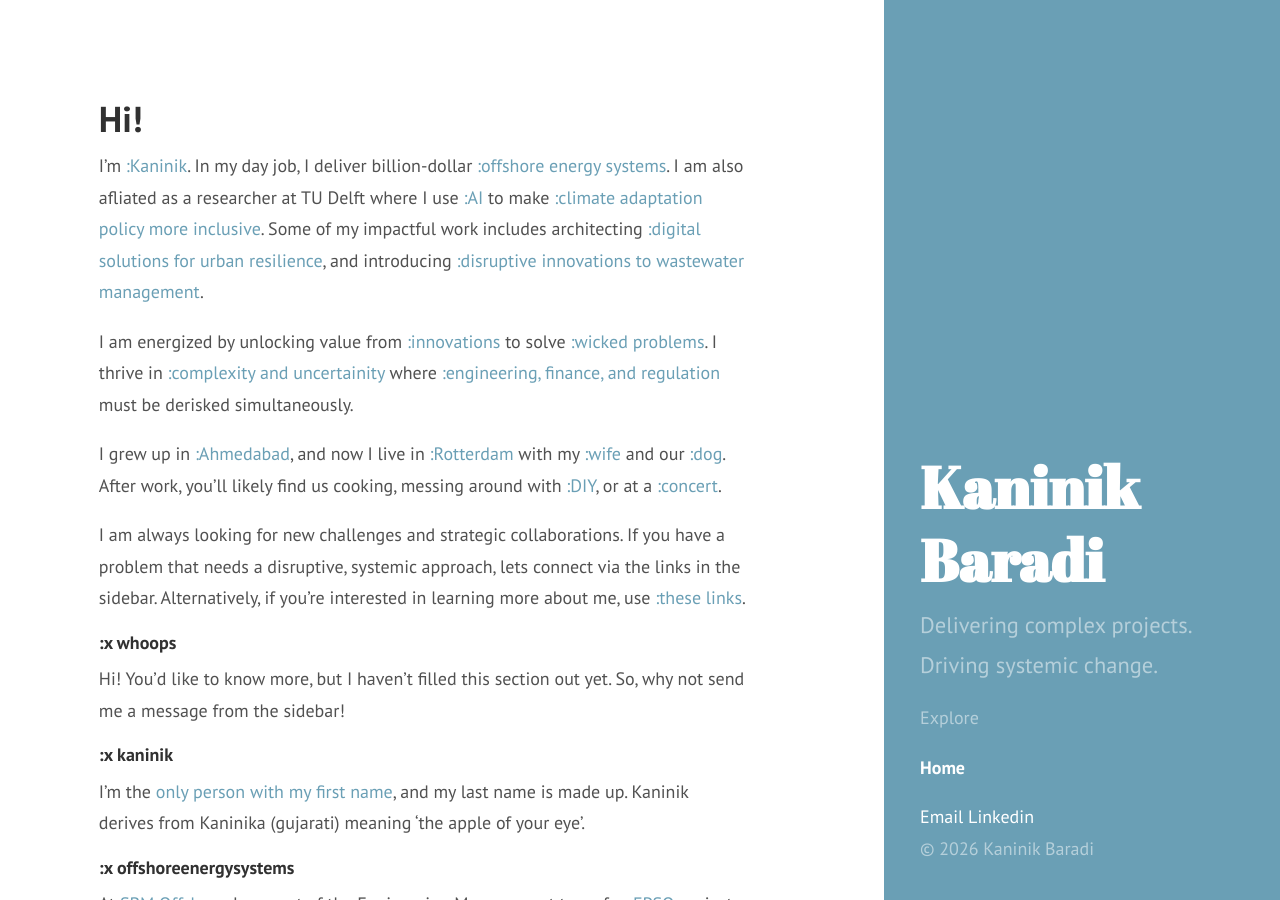
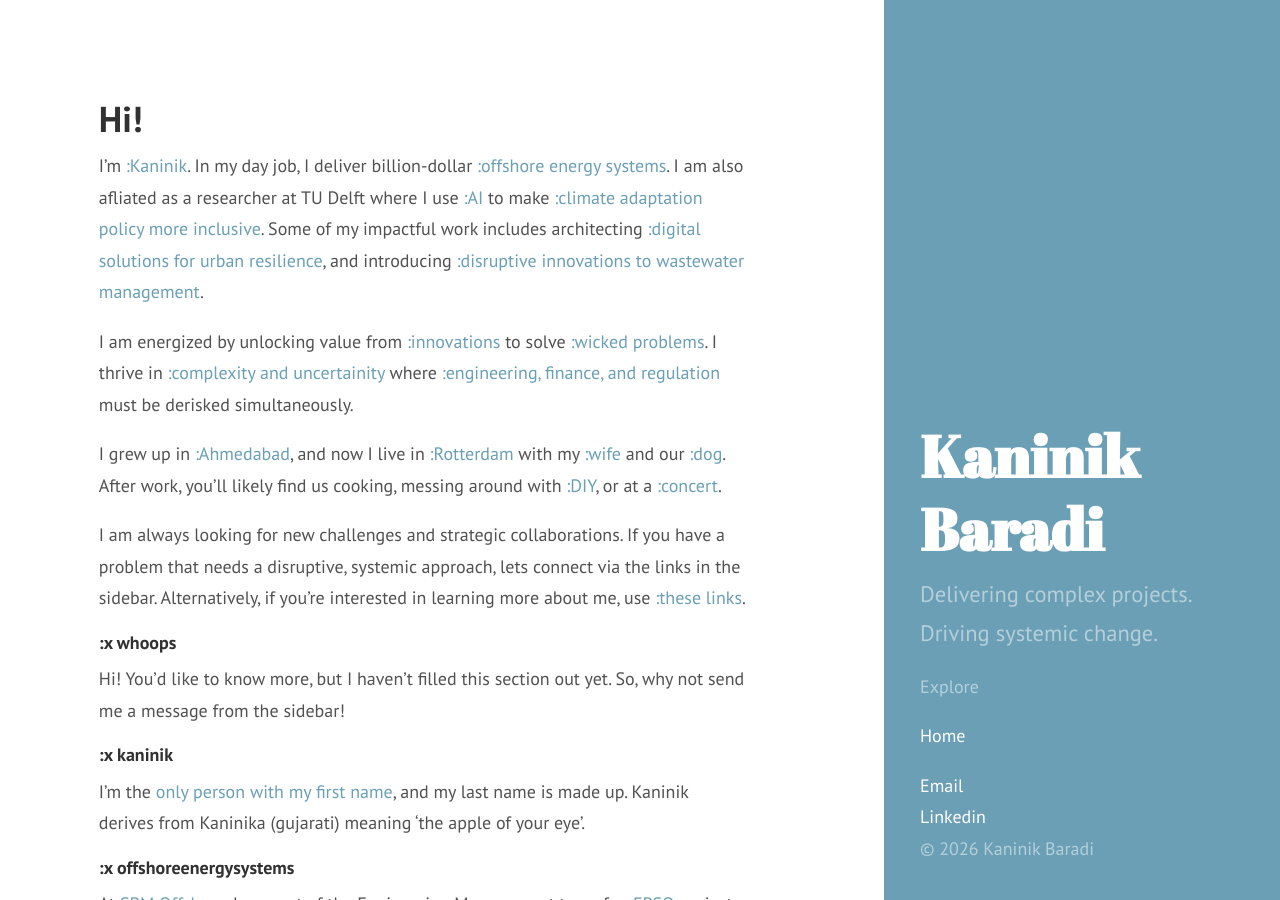
Before and after one commit to MechaKaradi/mechakaradi.github.io, a Jekyll site: the page built from index.md, in a window 1280 px wide and 900 px high. Built offline with Jekyll 4.4.1, drawn with Linux system fonts in a browser that asks for light colours; Markdown is read by kramdown in place of the engine named in the settings.

Commit message:
Home button fix

```diff
--- a/_includes/sidebar.html
+++ b/_includes/sidebar.html
@@ -11,7 +11,7 @@
 
     <nav class="sidebar-nav" aria-label="Primary">
       <p class="sidebar-nav-label">Explore</p>
-      <a class="sidebar-nav-item{% if page.url != site.baseurl %} active{% endif %}" href="{{ site.baseurl }}">Home</a>
+      <a class="sidebar-nav-item{% unless page.url == '/' or page.url == '/index.html' %} active{% endunless %}" href="{{ '/' | relative_url }}"> Home </a>
 
       {% assign pages_list = site.pages | sort: "title" %}
       {% for node in pages_list %}
@@ -23,7 +23,7 @@
 
     <div class="sidebar-meta">
       {% if site.author.email %}
-      <a class="sidebar-meta-link" href="mailto:{{ site.author.email }}">Email</a>
+      <a class="sidebar-meta-link" href="mailto:{{ site.author.email }}">Email</a><br>
       {% endif %}
       {% if site.author.linkedin %}
       <a class="sidebar-meta-link" href="{{ site.author.linkedin }}">Linkedin</a>
```
